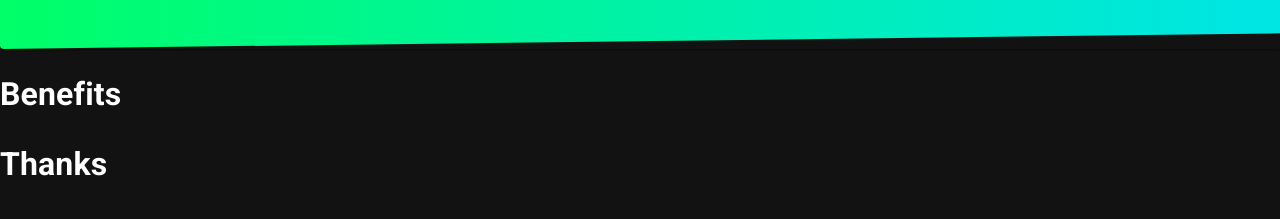
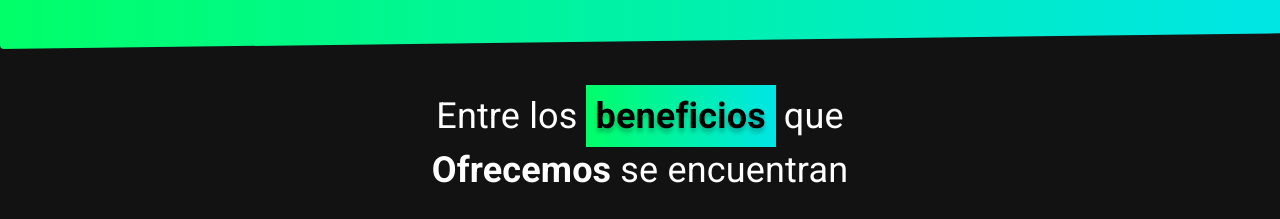
Before and after one commit to andresrubiot/mui-landing-page, a React (Create React App) app: page / in a window 1280 px wide. Shown: the part 932-1151 px from the top of the page. Built offline with nearby package versions, Linux system fonts and the light colour scheme.

Commit message:
Benefits grid

```diff
--- a/src/App.css
+++ b/src/App.css
@@ -21,3 +21,8 @@
 .d-flex {
   display: flex;
 }
+
+.bg-gradient {
+  background: linear-gradient(270deg, #00E6E3 2.73%, #00FF68 100%);
+  padding: 10px;
+}
--- a/src/components/Benefits.jsx
+++ b/src/components/Benefits.jsx
@@ -1,10 +1,38 @@
 import React from "react";
+import Container from "@mui/material/Container";
+import Grid from "@mui/material/Grid";
+import Typography from "@mui/material/Typography";
+import { styled } from "@mui/material";
+
+const StyledTypography = styled(Typography) ({
+    variant: 'span',
+    fontWeight: 'bold',
+    textShadow: '0px 4px 4px rgba(0, 0, 0, 0.25)',
+    background: 'linear-gradient(270deg, #00E6E3 2.73%, #00FF68 100%)',
+    padding: '10px',
+    lineHeight: '42px',
+    color: 'initial',
+});
 
 function Benefits() {
     return (
-        <div id='benefits'>
-            <h1>Benefits</h1>
-        </div>
+        <Container maxWidth='md'>
+            <Grid container textAlign='center' my={5}>
+                <Grid item xs={12}>
+                    <Typography variant="p" component="p" fontSize={36}>
+                        Entre los
+                        <StyledTypography variant="span" mx={1}>
+                            beneficios
+                        </StyledTypography>
+                        que
+                    </Typography>
+
+                    <Typography variant="p" component="p" fontSize={36}>
+                        <b>Ofrecemos</b> se encuentran
+                    </Typography>
+                </Grid>
+            </Grid>
+        </Container>
     )
 }
 
--- a/src/components/Product.jsx
+++ b/src/components/Product.jsx
@@ -28,7 +28,6 @@ const StyledGradient = styled(Paper)((props) => ({
 
     [props.theme.breakpoints.down("md")]: {
         clipPath: 'polygon(0 3%, 100% 0, 100% 97%, 0 100%)',
-        // height: '80%'
     },
 
 }));
@@ -44,7 +43,7 @@ const StyledTypography = styled(Typography)((props) => ({
 function Product() {
 
     return (
-        <StyledPaper>
+        <StyledPaper elevation={0}>
             <StyledGradient className='overlay'></StyledGradient>
             <Container maxWidth='md'>
                 <Grid container maxWidth='md' alignItems='center' zIndex={100} position='relative'>
```
